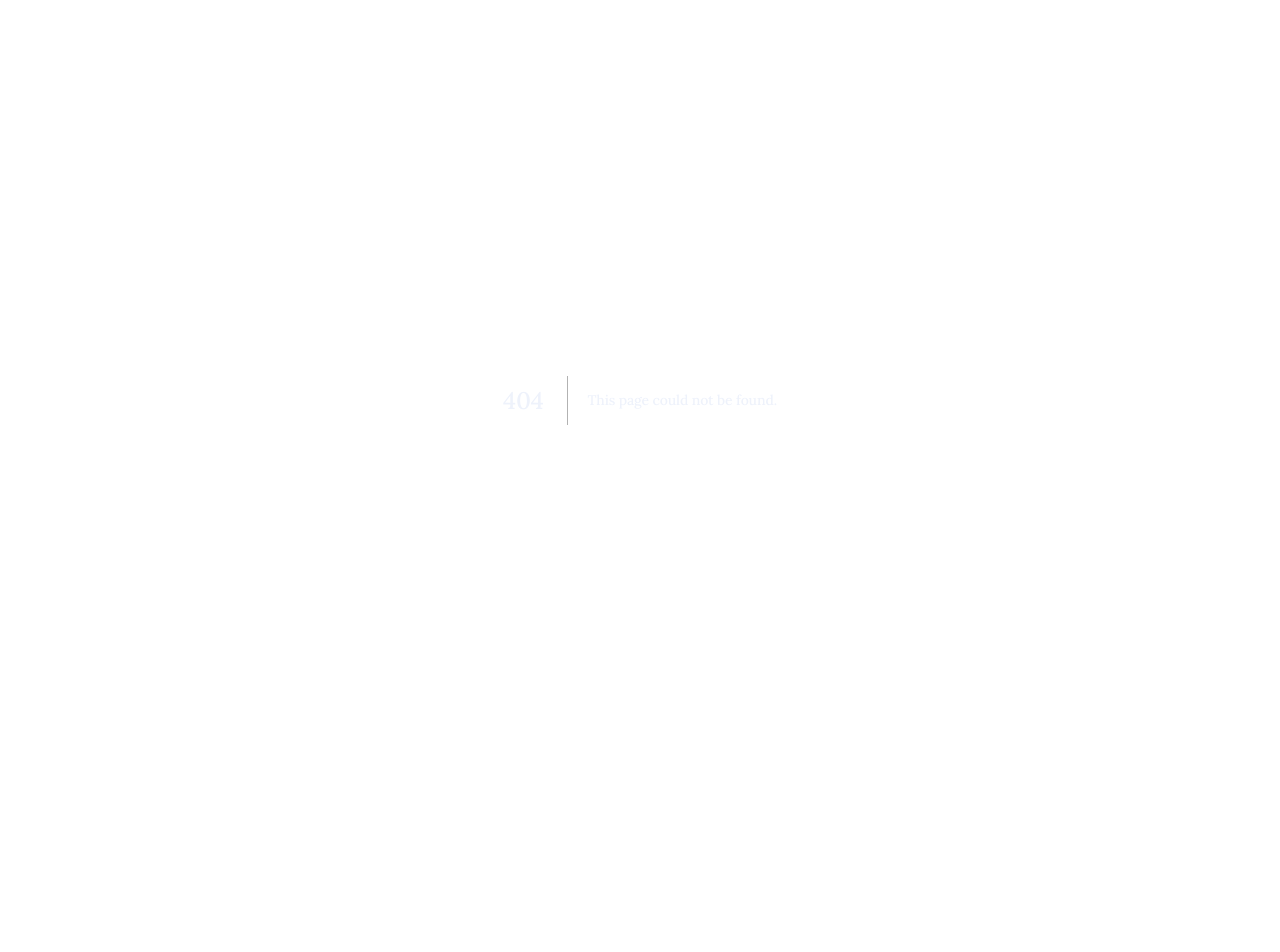
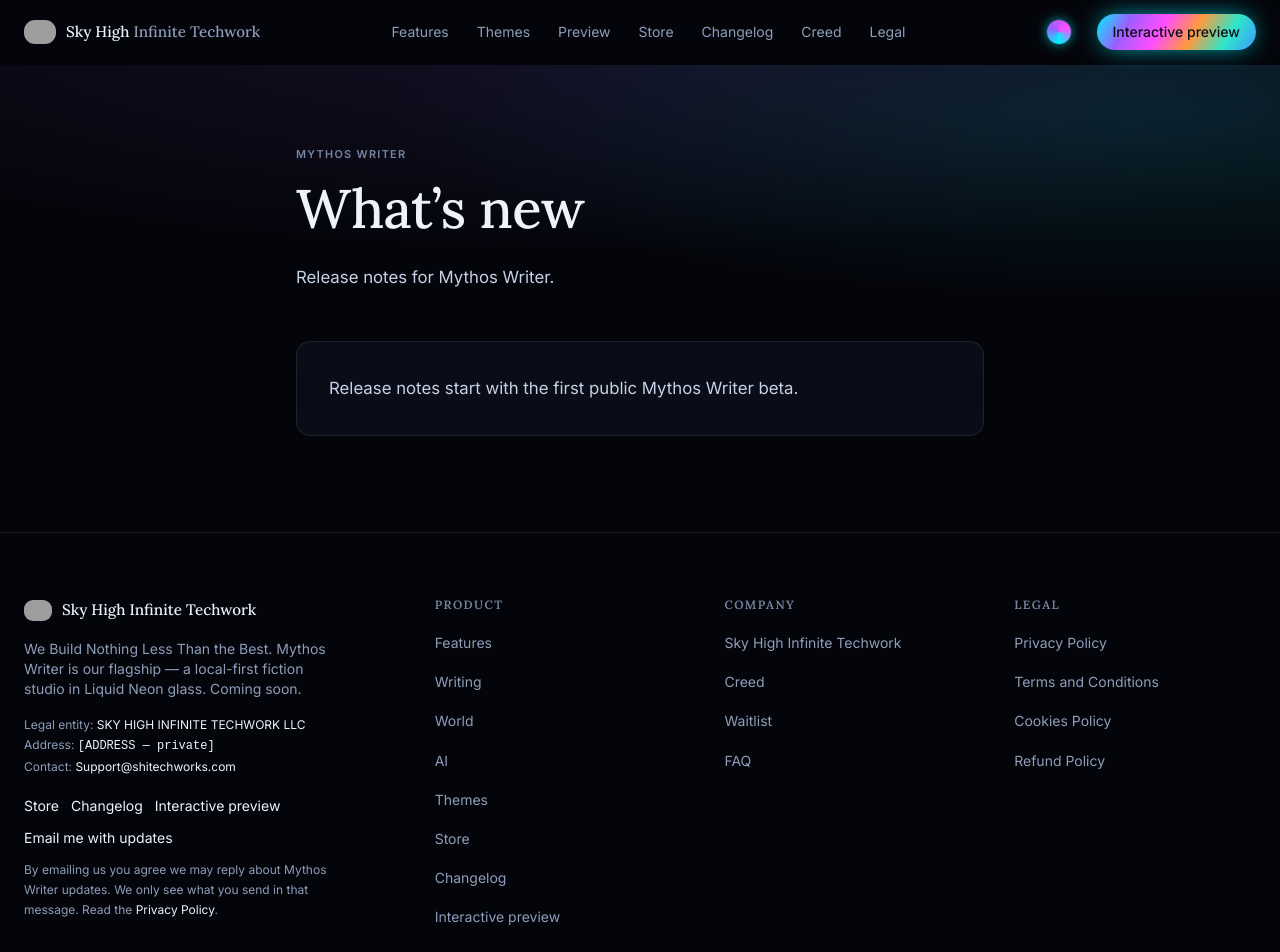
Before and after one commit to SkyyPlayz/shitechworks.com, a Next.js app: page /changelog in a window 1280 px wide. Before the commit this address had no page. Shown: the top 952 px of the page. Before the commit the page ends 800 px from the top, so only its background shows below. Built offline with nearby package versions, Linux system fonts and the light colour scheme; grey boxes are pictures that could not be loaded.

Commit message:
Add a Mythos Writer app changelog stub.
The /changelog/ page is an empty release-notes shell until the first public beta. Nav, footer, and sitemap link it beside Store. Commerce and the store kill switch are unchanged.

Co-authored-by: Skyy <SkyyPlayz@users.noreply.github.com>

```diff
--- /dev/null
+++ b/app/changelog/page.tsx
@@ -0,0 +1,41 @@
+import type { Metadata } from "next";
+import { Nav } from "@/components/Nav";
+import { ChangelogPage } from "@/components/ChangelogPage";
+import { Footer } from "@/components/Footer";
+import { MOCKUP_SRC } from "@/lib/site";
+
+const description = "Release notes for Mythos Writer.";
+
+export const metadata: Metadata = {
+  title: "What's new — Mythos Writer",
+  description,
+  openGraph: {
+    title: "What's new — Mythos Writer",
+    description,
+    url: "https://shitechworks.com/changelog/",
+    images: [
+      {
+        url: MOCKUP_SRC,
+        width: 2752,
+        height: 1152,
+        alt: "Mythos Writer Liquid Neon design mockup",
+      },
+    ],
+  },
+  twitter: {
+    card: "summary_large_image",
+    images: [MOCKUP_SRC],
+  },
+};
+
+export default function Changelog() {
+  return (
+    <>
+      <Nav />
+      <main id="main">
+        <ChangelogPage />
+      </main>
+      <Footer />
+    </>
+  );
+}
--- /dev/null
+++ b/components/ChangelogPage.tsx
@@ -0,0 +1,68 @@
+import { APP_RELEASES, type ChangelogEntry } from "@/lib/changelog";
+
+function ReleaseNote({ entry }: { entry: ChangelogEntry }) {
+  return (
+    <li
+      id={entry.version}
+      className="scroll-mt-24 rounded-2xl border border-hairline bg-glass px-6 py-8 backdrop-blur-panel sm:px-8"
+    >
+      <h2 className="text-balance font-heading text-[clamp(1.35rem,2.5vw,1.85rem)] leading-snug text-heading">
+        <span className="font-mono text-[0.92rem] font-medium tracking-normal text-n1">
+          {entry.version}
+        </span>
+        <span className="px-2 font-sans text-base font-normal tracking-normal text-muted">·</span>
+        <time
+          dateTime={entry.dateTime}
+          className="font-sans text-base font-normal tracking-normal text-muted"
+        >
+          {entry.date}
+        </time>
+        <span className="px-2 font-sans text-base font-normal tracking-normal text-muted">·</span>
+        {entry.title}
+      </h2>
+      <p className="mt-4 text-[1.05rem] leading-[1.75] text-body">{entry.lede}</p>
+      {entry.groups.map((group) => (
+        <section key={group.heading} className="mt-8">
+          <h3 className="font-heading text-[1.2rem] text-heading">{group.heading}</h3>
+          <ul className="mt-3 list-disc space-y-2 pl-5 text-[1.02rem] leading-[1.7] text-body marker:text-n1">
+            {group.items.map((item) => (
+              <li key={item}>{item}</li>
+            ))}
+          </ul>
+        </section>
+      ))}
+    </li>
+  );
+}
+
+export function ChangelogPage() {
+  return (
+    <article className="bg-cosmos">
+      <div className="mx-auto max-w-[46rem] px-6 pb-24 pt-16 sm:pt-20">
+        <p className="text-[0.68rem] font-semibold uppercase tracking-[0.12em] text-label">
+          Mythos Writer
+        </p>
+        <h1 className="mt-4 font-heading text-[clamp(2.2rem,5vw,3.4rem)] text-heading">
+          What&rsquo;s new
+        </h1>
+        <p className="mt-6 text-[1.05rem] leading-[1.75] text-body">
+          Release notes for Mythos Writer.
+        </p>
+
+        <section aria-label="Release notes" className="mt-12">
+          {APP_RELEASES.length === 0 ? (
+            <p className="rounded-2xl border border-hairline bg-glass px-6 py-8 text-[1.05rem] leading-[1.75] text-body backdrop-blur-panel sm:px-8">
+              Release notes start with the first public Mythos Writer beta.
+            </p>
+          ) : (
+            <ol className="space-y-8">
+              {APP_RELEASES.map((entry) => (
+                <ReleaseNote key={entry.version} entry={entry} />
+              ))}
+            </ol>
+          )}
+        </section>
+      </div>
+    </article>
+  );
+}
--- a/components/Footer.tsx
+++ b/components/Footer.tsx
@@ -8,7 +8,14 @@ import {
   LEGAL_ADDRESS_PLACEHOLDER,
   LEGAL_BUSINESS_NAME,
 } from "@/lib/legal";
-import { FOOTER_COLUMNS, PREVIEW_ROUTE, STORE_ROUTE, WAITLIST_CTA_LABEL, WAITLIST_MAILTO } from "@/lib/site";
+import {
+  CHANGELOG_ROUTE,
+  FOOTER_COLUMNS,
+  PREVIEW_ROUTE,
+  STORE_ROUTE,
+  WAITLIST_CTA_LABEL,
+  WAITLIST_MAILTO,
+} from "@/lib/site";
 
 export function Footer() {
   return (
@@ -41,6 +48,12 @@ export function Footer() {
                 className="text-sm text-heading underline-offset-4 hover:underline"
               >
                 Store
+              </Link>
+              <Link
+                href={CHANGELOG_ROUTE}
+                className="text-sm text-heading underline-offset-4 hover:underline"
+              >
+                Changelog
               </Link>
               <Link
                 href={PREVIEW_ROUTE}
--- /dev/null
+++ b/lib/changelog.ts
@@ -0,0 +1,23 @@
+/**
+ * Mythos Writer desktop-app releases only.
+ * List newest first. Do not add site deploys, pull requests, or tip SHAs.
+ * Leave this empty until the first public beta — the page shows a stub instead.
+ */
+export type ChangelogGroup = {
+  heading: string;
+  items: readonly string[];
+};
+
+export type ChangelogEntry = {
+  /** Display version, e.g. "v0.5.3". */
+  version: string;
+  /** Display date, e.g. "Sep 26, 2026". */
+  date: string;
+  /** ISO date for <time dateTime>, e.g. "2026-09-26". */
+  dateTime: string;
+  title: string;
+  lede: string;
+  groups: readonly ChangelogGroup[];
+};
+
+export const APP_RELEASES: readonly ChangelogEntry[] = [];
--- a/lib/site.ts
+++ b/lib/site.ts
@@ -8,6 +8,7 @@ export const MOCKUP_SRC_2X = "/screenshots/mockup/mythos-writer-liquid-neon-5504
 export const PREVIEW_ROUTE = "/preview/";
 export const PREVIEW_MOCKUP_HREF = "/preview/mockup.html";
 export const STORE_ROUTE = "/store/";
+export const CHANGELOG_ROUTE = "/changelog/";
 
 export type NavLink = {
   href: string;
@@ -19,6 +20,7 @@ export const NAV_LINKS: NavLink[] = [
   { href: "/#themes", label: "Themes" },
   { href: PREVIEW_ROUTE, label: "Preview" },
   { href: STORE_ROUTE, label: "Store" },
+  { href: CHANGELOG_ROUTE, label: "Changelog" },
   { href: "/#creed", label: "Creed" },
   { href: PRIVACY_ROUTE, label: "Legal" },
 ];
@@ -57,6 +59,7 @@ export const FOOTER_COLUMNS = [
       { label: "AI", href: "/#ai" },
       { label: "Themes", href: "/#themes" },
       { label: "Store", href: STORE_ROUTE },
+      { label: "Changelog", href: CHANGELOG_ROUTE },
       { label: "Interactive preview", href: PREVIEW_ROUTE },
     ],
   },
```
Also changed, not shown: 2 other files (tests, documents, lock files or other folders).
